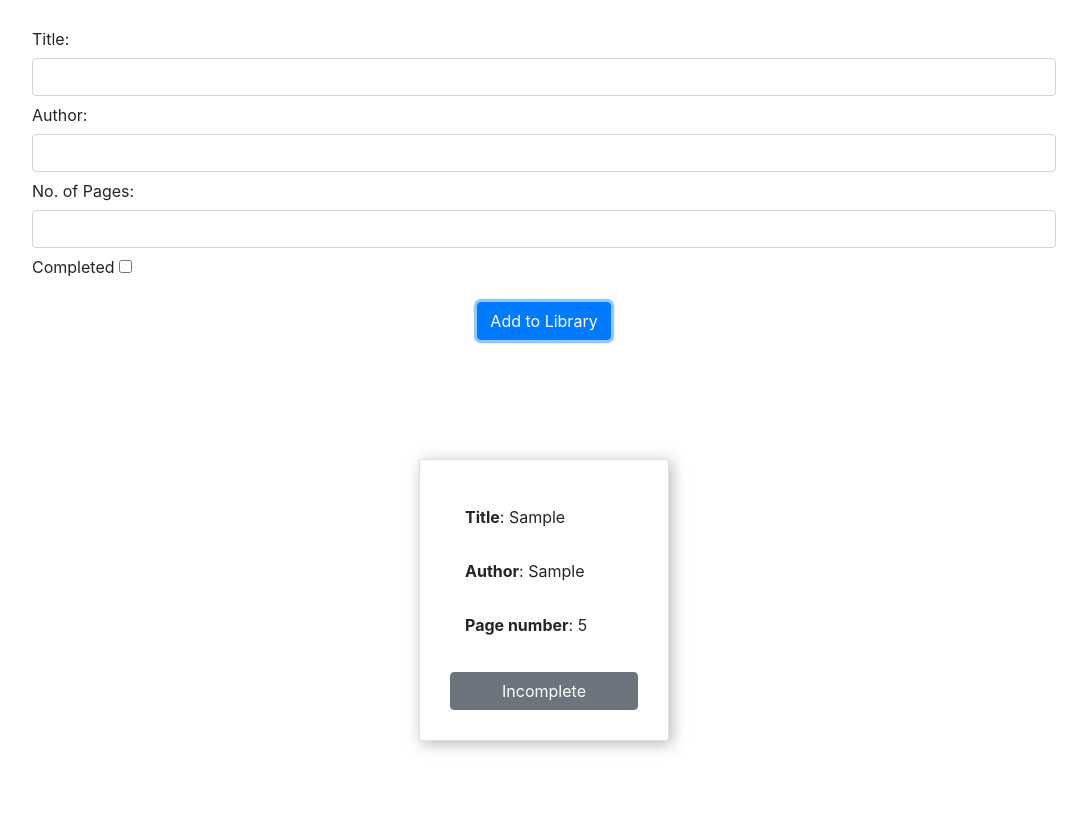
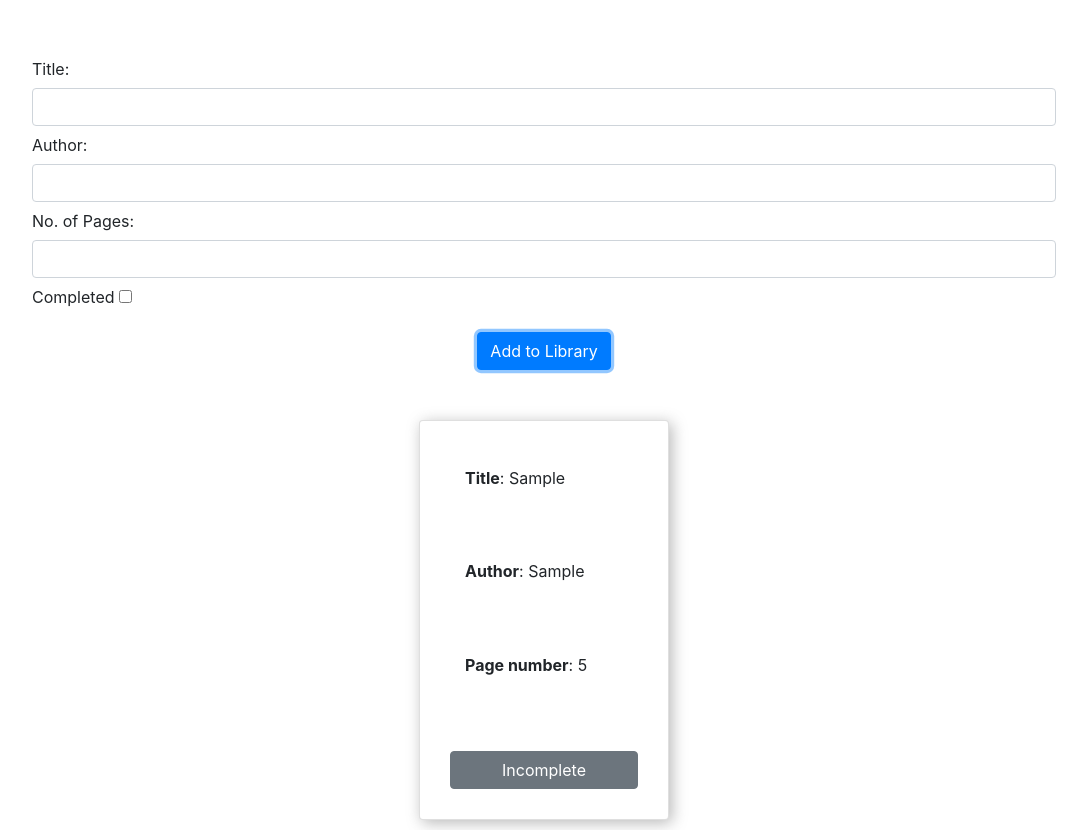
Before and after one commit to AlexWardill/op_ibrary, a plain HTML site: page home.html in a window 1280 px wide. Both pictures are taken after typing "Sample", "Sample", "5" into the empty fields and a click on the button "Add to Library". Shown: the whole page, without its empty margins (96-1183 px from the left). Before the commit the page ends 800 px from the top, so only its background shows below. Drawn offline with nearby package versions, Linux system fonts and the light colour scheme.

Commit message:
updated card max-height

```diff
--- a/styles.css
+++ b/styles.css
@@ -21,6 +21,7 @@ body {
 }
 
 #form-container {
+    margin-top: 50px;
     grid-column: auto;
     grid-row: 1 / 2;
 }
@@ -73,10 +74,18 @@ form input:focus {
 
 /* CARD */
 .card {
-    box-shadow: 3px 3px 15px 0px rgba(165, 165, 165, 0.788);
     padding: 30px;
     width: 250px;
     min-width: 250px;
+    height: 400px;
+    max-height: 450px;
+
+    box-shadow: 3px 3px 15px 0px rgba(165, 165, 165, 0.788);
+
+    display: flex;
+    flex-direction: column;
+    justify-content: space-between;
+    flex-wrap: wrap;
 }
 
 .card div {
```
